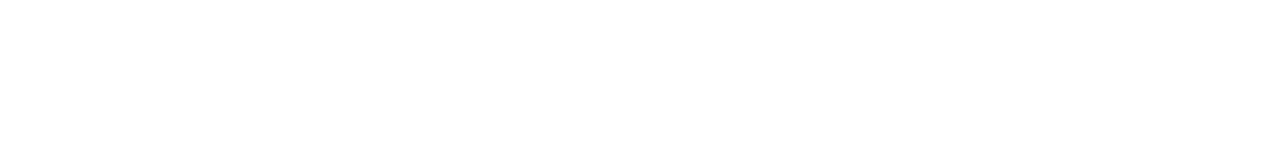
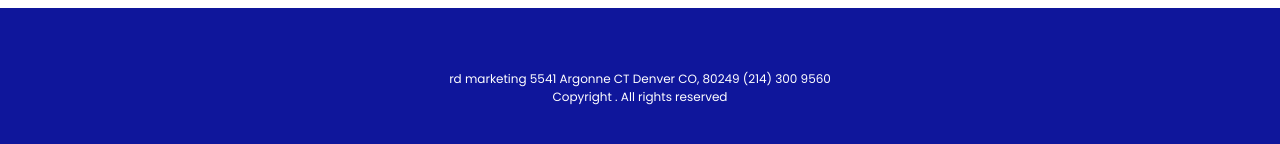
Before and after one commit to roshand1/ReactBolerPlateWithWebpackExpress, a React app: page / in a window 1280 px wide. Shown: the part 2826-2970 px from the top of the page. Before the commit the page ends 2834 px from the top, so only its background shows below. Built offline with nearby package versions, Linux system fonts and the light colour scheme.

Commit message:
created footer

```diff
--- a/src/App.jsx
+++ b/src/App.jsx
@@ -5,6 +5,7 @@
 import SocialMedia from './components/SocialMediaMarketing/SocialMedia.jsx';
 import SectionDivider from './components/SectionDivider/SectionDivider.jsx';
 import Testimonies from './components/Testimonies/Testimonies.jsx';
+import Footer from './components/Footer/Footer.jsx';
 
 function App() {
     return (
@@ -26,6 +27,7 @@
           <div className="individual-section">
               <Testimonies/>
           </div>
+          <Footer></Footer>
       </div>
     );
   }
--- /dev/null
+++ b/src/components/Footer/Footer.jsx
@@ -0,0 +1,22 @@
+import './footer.css';
+
+function Footer() {
+    return (
+        <div className="footer">
+            <div>
+                <span>
+                    rd marketing
+                    5541 Argonne CT Denver CO, 80249
+                    (214) 300 9560
+                </span>
+            </div>
+
+            <div>
+                <span>
+                  Copyright . All rights reserved
+                </span>
+            </div>
+        </div>
+    );
+  }
+  export default Footer;
--- /dev/null
+++ b/src/components/Footer/footer.css
@@ -0,0 +1,10 @@
+.footer {
+        background-color: #0f169b;
+        height: 20vh;
+        color: white;
+        font-size: 12px;
+        display: flex;
+        flex-direction: column;
+        justify-content: center;
+        align-items: center;
+}
```
Also changed, not shown: public/bundle.js.
